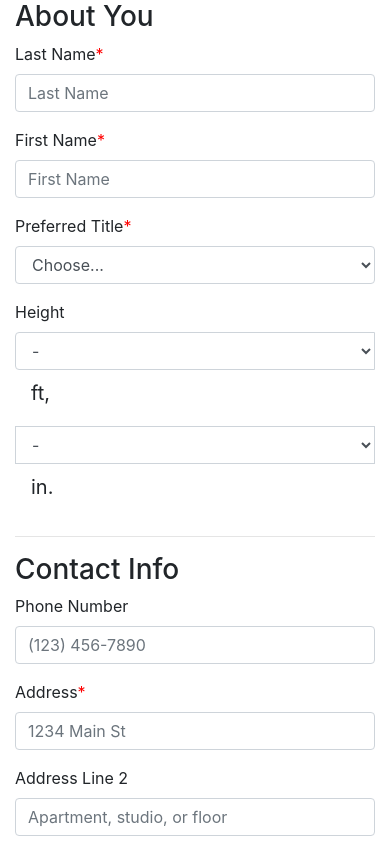
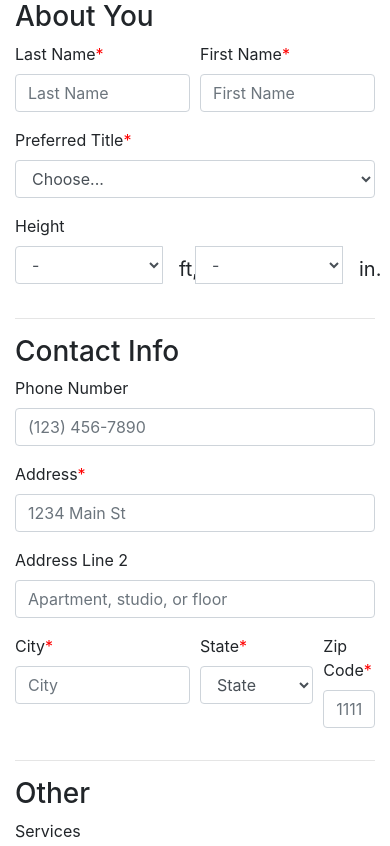
Before and after one commit to stevenliao8600/csc642-form, a plain HTML site: page index.html in a window 390 px wide. Shown: the top 846 px of the page. Drawn offline with nearby package versions, Linux system fonts and the light colour scheme.

Commit message:
slight adjustments

```diff
--- a/index.html
+++ b/index.html
@@ -26,12 +26,12 @@
         <form class="col-md-8" id="form">
             <h3>About You</h3>
             <div class="form-row">
-                <div class="form-group col-md-6">
+                <div class="form-group col-6">
                     <label for="last-name" class="required-field">Last Name</label>
                     <input class="form-control" type="text" id="last-name" name="lastName" maxlength="40"
                         placeholder="Last Name" required>
                 </div>
-                <div class="form-group col-md-6">
+                <div class="form-group col-6">
                     <label for="first-name" class="required-field">First Name</label>
                     <input class="form-control" type="text" id="first-name" name="firstName" maxlength="40"
                         placeholder="First Name" required>
@@ -51,7 +51,7 @@
             <div class="form-group">
                 <label for="height">Height</label>
                 <div class="input-group">
-                    <select class="col-md-5 form-control" id="height-ft" aria-placeholder="">
+                    <select class="col-5 form-control" id="height-ft">
                         <option hidden disabled selected value>-</option>
                         <option>0</option>
                         <option>1</option>
@@ -63,8 +63,8 @@
                         <option>7</option>
                         <option>8</option>
                     </select>
-                    <label class="col-md-1 form-control-lg">ft,</label>
-                    <select class="col-md-5 form-control" id="height-in">
+                    <label class="col-1 form-control-lg">ft,</label>
+                    <select class="col-5 form-control" id="height-in">
                         <option hidden disabled selected value>-</option>
                         <option>0</option>
                         <option>1</option>
@@ -79,14 +79,14 @@
                         <option>10</option>
                         <option>11</option>
                     </select>
-                    <label class="col-md-1 form-control-lg">in.</label>
+                    <label class="col-1 form-control-lg">in.</label>
                 </div>
                 <hr class="solid">
 
                 <h3>Contact Info</h3>
                 <div class="form-group">
                     <label for="phone">Phone Number</label>
-                    <input onkeydown="phoneNumberFormatter()" class="form-control" id="phone" name="phone"
+                    <input onkeydown="phoneNumberFormatter()" class="form-control" id="phone" name="phone" maxlength="13" minlength="13"
                         placeholder="(123) 456-7890">
                 </div>
                 <div class="form-group">
@@ -100,11 +100,11 @@
                         placeholder="Apartment, studio, or floor" maxlength="40">
                 </div>
                 <div class="form-row">
-                    <div class="form-group col-md-6">
+                    <div class="form-group col-6">
                         <label for="city" class="required-field">City</label>
                         <input type="text" class="form-control" id="city" placeholder="City" maxlength="40" required>
                     </div>
-                    <div class="form-group col-md-4">
+                    <div class="form-group col-4">
                         <label for="state" class="required-field">State</label>
                         <select id="state" class="form-control" required>
                             <option hidden disabled selected value>State</option>
@@ -160,7 +160,7 @@
                             <option>Wyoming</option>
                         </select>
                     </div>
-                    <div class="form-group col-md-2">
+                    <div class="form-group col-2">
                         <label for="zip" class="required-field">Zip Code</label>
                         <input type="text" class="form-control" id="zip" placeholder="11111" required minlength="5"
                             maxlength="5">
@@ -226,8 +226,8 @@
             </div>
 
             <div class="form-check form-check-inline">
-                <input class="form-check-input" type="checkbox" value="" id="terms" required>
-                <label class="form-check-label required-field" for="terms">
+                <input class="form-check-input" type="checkbox" value="" id="tos" required>
+                <label class="form-check-label required-field" for="tos">
                     I agree with <a href="#">terms of service</a>
                 </label>
             </div>
```
